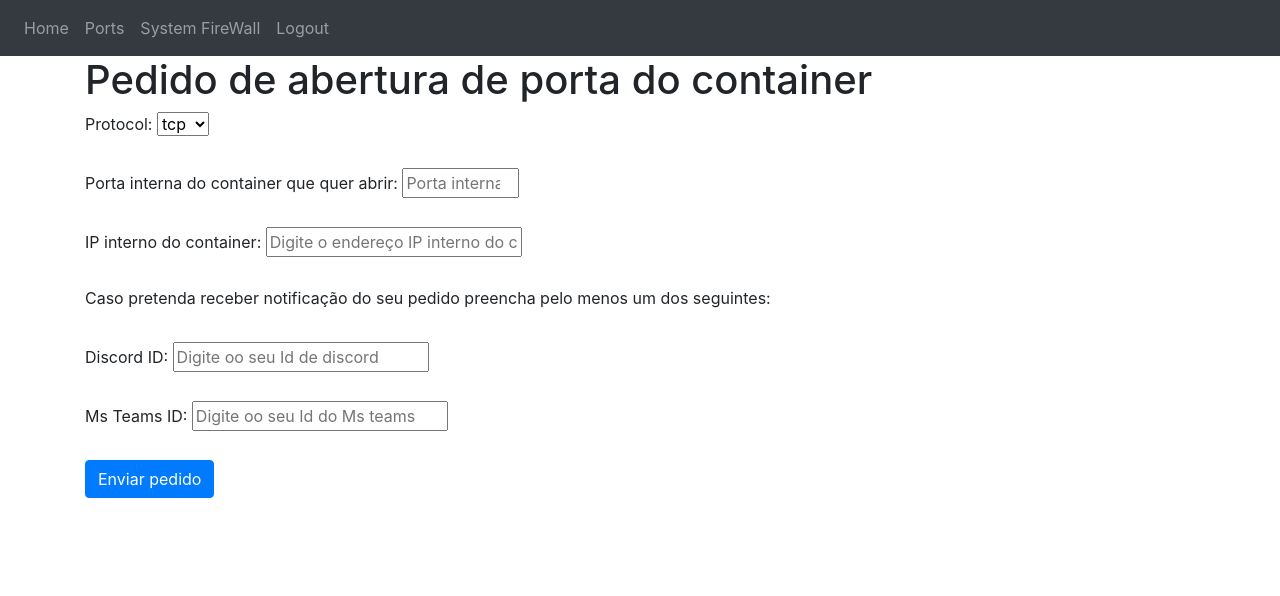
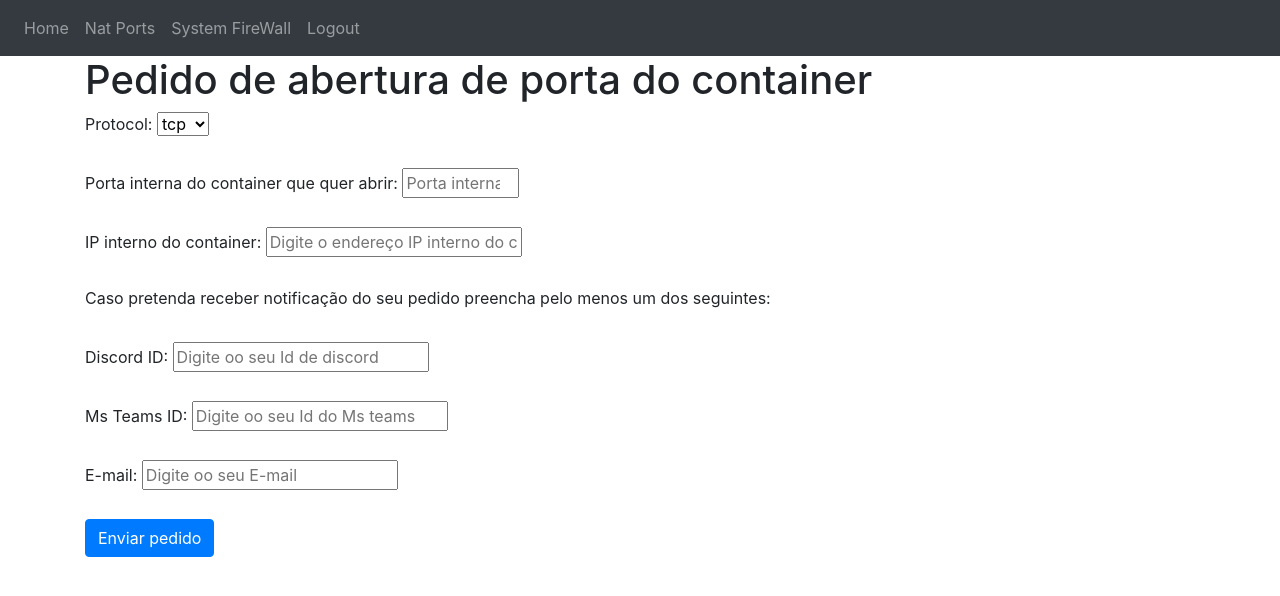
Before and after one commit to nvn0/interface_web_portcontroller, a Flask app: page /requestforport in a window 1280 px wide. Shown: the top 596 px of the page. Run offline with Flask 3, Linux system fonts and the light colour scheme; the visitor is signed in with stand-in values (Sample User, id 1); some libraries are stand-ins or nearby versions.

Commit message:
adicao de notificacao por email

```diff
--- a/website/templates/base.html
+++ b/website/templates/base.html
@@ -21,7 +21,7 @@
       <div class="navbar-nav">
         {% if user.is_authenticated %}
         <a class="nav-item nav-link" id="home" href="/">Home</a>
-        <a class="nav-item nav-link" id="ports" href="/ports">Ports</a>
+        <a class="nav-item nav-link" id="nat" href="/nat">Nat Ports</a>
         <a class="nav-item nav-link" id="FireWall" href="/firewall">System FireWall</a>
         <a class="nav-item nav-link" id="logout" href="/logout">Logout</a>
         {% else %}
--- a/website/templates/reqforport.html
+++ b/website/templates/reqforport.html
@@ -30,6 +30,9 @@
         <br><br>
         <label>Ms Teams ID:</label>
         <input type="text" name="teams_id" id="teams_id" placeholder="Digite oo seu Id do Ms teams">
+        <br><br>
+        <label>E-mail:</label>
+        <input type="text" name="email" id="email" placeholder="Digite oo seu E-mail">
         <br><br>
         <button type="submit" class="btn btn-primary">Enviar pedido</button>
     </div>
--- a/website/views.py
+++ b/website/views.py
@@ -8,6 +8,8 @@ from string import ascii_uppercase
 #from unixSocketConn import *
 #from teams_dm_req import *
 #from discord_dm import *
+#from sendemail import *
+
 
 views = Blueprint('views', __name__)
 
@@ -26,14 +28,16 @@ def req_for_port():
 
         teamsid = request.form.get('teams_id')
         discordid = request.form.get('discord_id')
+        email = request.form.get('email')
 
         print(protocol)
         print(int_port)
         print(int_ip)
         print(teamsid)
         print(discordid)
+        print(email)
         #pedidos[len(pedidos)+2] = [protocol, int_port, int_ip]
-        pedidos[count+1] = [protocol, int_port, int_ip, teamsid, discordid]
+        pedidos[count+1] = [protocol, int_port, int_ip, teamsid, discordid, email]
         print(pedidos)
         count += 1
 
@@ -48,6 +52,7 @@ def notificar(chave):
     try:
         Send_dm_teams(pedidos[chave][4])
         Send_dm_discord(pedidos[chave][5])
+        Send_email(pedidos[chave][6])
     except:
         print("Erro - Nao foi possivel enviar notificação")
 
@@ -68,8 +73,6 @@ def remove_item(chave):
 @views.route('/', methods=['GET', 'POST'])
 @login_required
 def home():
-
-
 
 
     if request.method == 'POST':
@@ -116,6 +119,16 @@ def nat():
         int_ip = request.form.get('int_ip')
         chave = request.form.get('key_to_remove')
 
+        print(action)
+        print(fw)
+        print(protocol)
+        print(ext_port)
+        print(ext_ip)
+        print(int_port)
+        print(int_ip)
+
+        # descomentar esta linha para enviar dados par o port controller
+        #hostnat(action, fw, protocol, ext_port, ext_ip, int_ip, int_port)
 
         try:
             notificar(int(chave))
@@ -124,15 +137,9 @@ def nat():
             print("Erro não foi recebido nenhum valor para remover da lista de pedidos")
 
 
-        print(action)
-        print(fw)
-        print(protocol)
-        print(ext_port)
-        print(ext_ip)
-        print(int_port)
-        print(int_ip)
 
-        #hostnat(action, fw, protocol, ext_port, ext_ip, int_ip, int_port)
+
+
         return redirect(url_for('views.nat', dicionario=pedidos , user=current_user))
 
     return render_template('nat.html', dicionario=pedidos , user=current_user)
```
